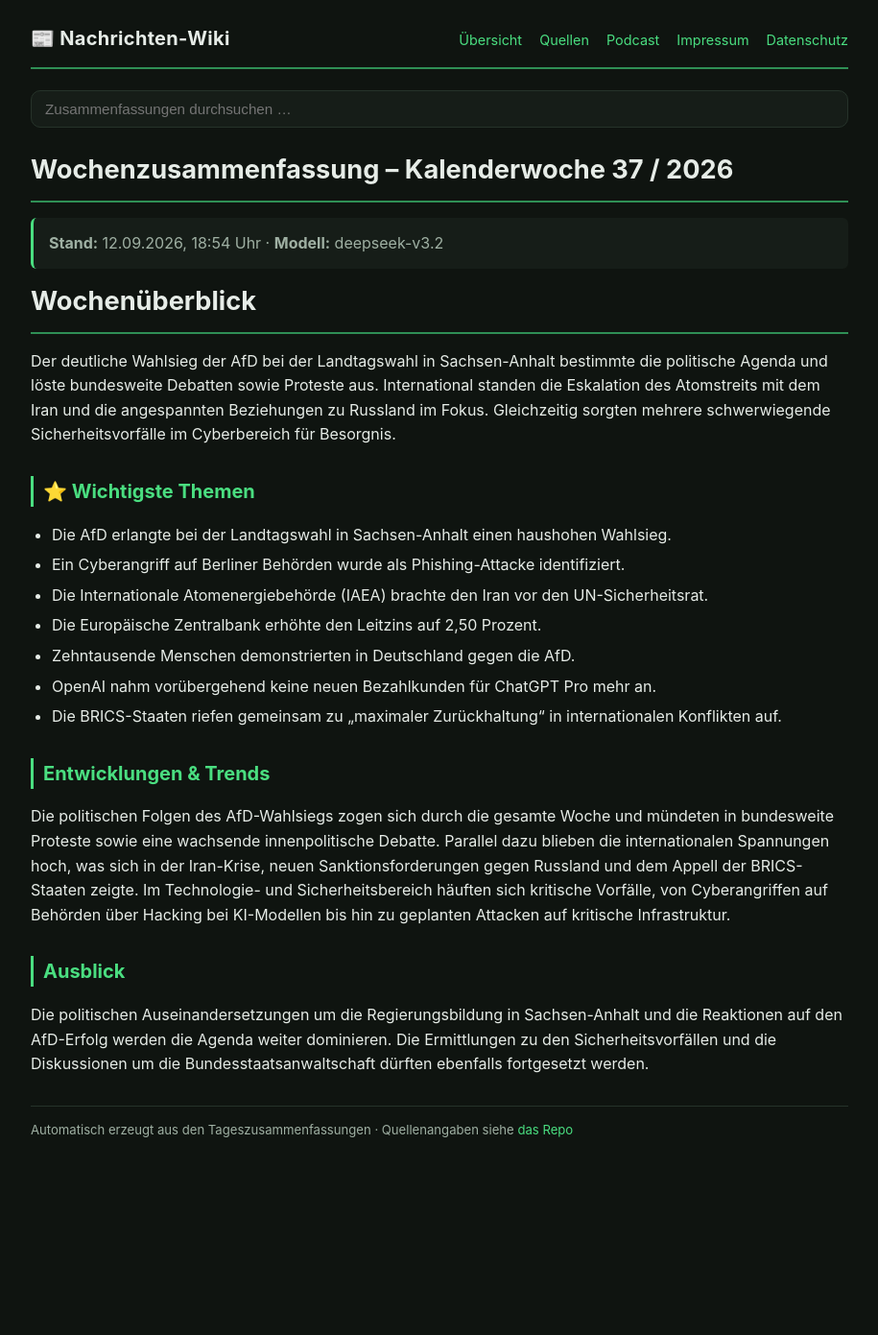
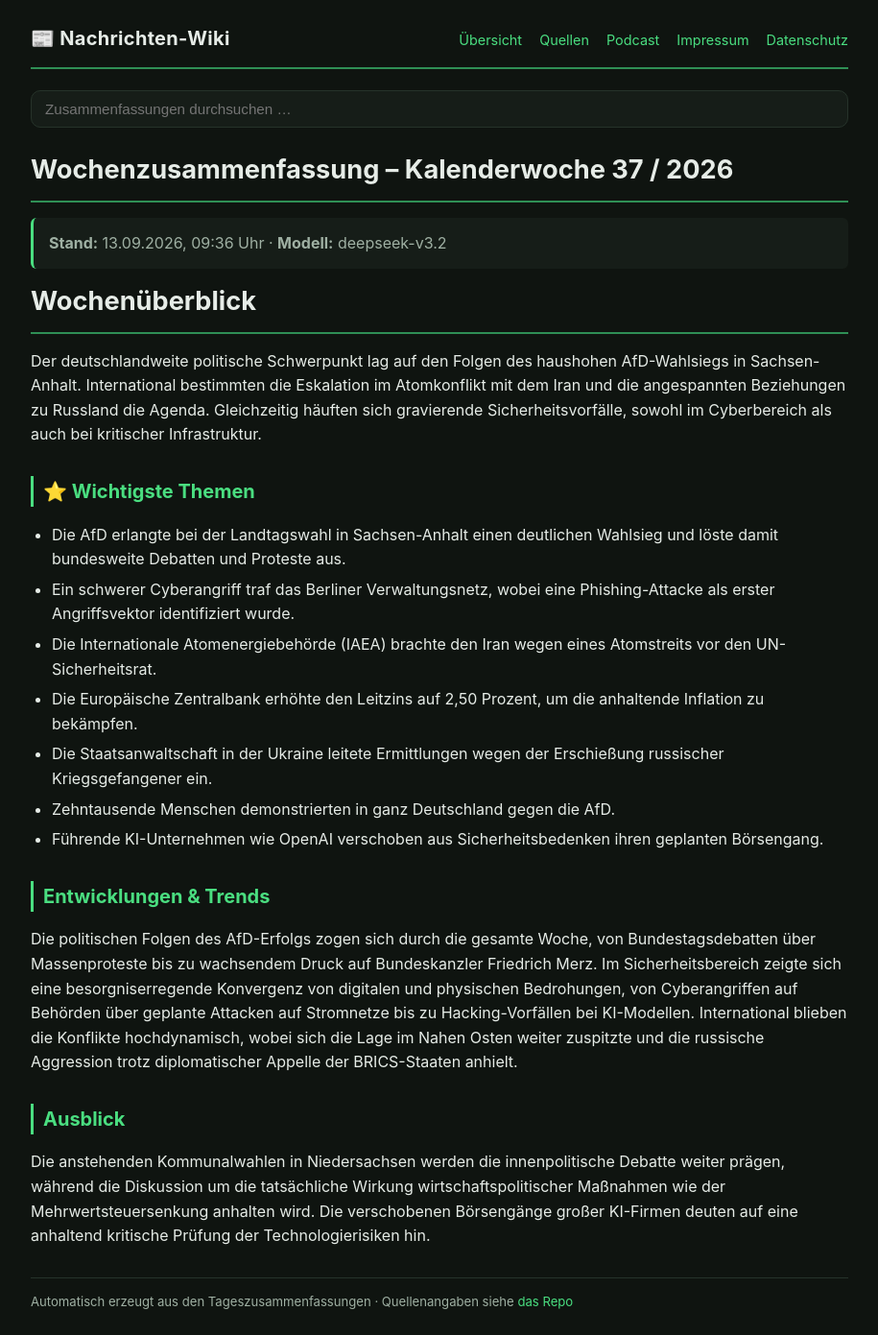
Before and after one commit to Ubuntu51/news-wiki, a Jekyll site: the page built from 2026/woche-37.md, in a window 1280 px wide. Shown: the whole page at 96% size, without its empty margins (182-1097 px from the left). Built offline with Jekyll 4.4.1, drawn with Linux system fonts in a browser that asks for light colours; before the commit the page ends 1212 px from its top, so only the background shows below that.

```diff
--- a/2026/woche-37.md
+++ b/2026/woche-37.md
@@ -5,22 +5,22 @@ title: "Wochenzusammenfassung Kalenderwoche 37 / 2026"
 
 # Wochenzusammenfassung – Kalenderwoche 37 / 2026
 
-> **Stand:** 12.09.2026, 18:54 Uhr · **Modell:** deepseek-v3.2
+> **Stand:** 13.09.2026, 09:36 Uhr · **Modell:** deepseek-v3.2
 
 # Wochenüberblick
-Der deutliche Wahlsieg der AfD bei der Landtagswahl in Sachsen-Anhalt bestimmte die politische Agenda und löste bundesweite Debatten sowie Proteste aus. International standen die Eskalation des Atomstreits mit dem Iran und die angespannten Beziehungen zu Russland im Fokus. Gleichzeitig sorgten mehrere schwerwiegende Sicherheitsvorfälle im Cyberbereich für Besorgnis.
+Der deutschlandweite politische Schwerpunkt lag auf den Folgen des haushohen AfD-Wahlsiegs in Sachsen-Anhalt. International bestimmten die Eskalation im Atomkonflikt mit dem Iran und die angespannten Beziehungen zu Russland die Agenda. Gleichzeitig häuften sich gravierende Sicherheitsvorfälle, sowohl im Cyberbereich als auch bei kritischer Infrastruktur.
 
 ## ⭐ Wichtigste Themen
-- Die AfD erlangte bei der Landtagswahl in Sachsen-Anhalt einen haushohen Wahlsieg.
-- Ein Cyberangriff auf Berliner Behörden wurde als Phishing-Attacke identifiziert.
-- Die Internationale Atomenergiebehörde (IAEA) brachte den Iran vor den UN-Sicherheitsrat.
-- Die Europäische Zentralbank erhöhte den Leitzins auf 2,50 Prozent.
-- Zehntausende Menschen demonstrierten in Deutschland gegen die AfD.
-- OpenAI nahm vorübergehend keine neuen Bezahlkunden für ChatGPT Pro mehr an.
-- Die BRICS-Staaten riefen gemeinsam zu „maximaler Zurückhaltung“ in internationalen Konflikten auf.
+- Die AfD erlangte bei der Landtagswahl in Sachsen-Anhalt einen deutlichen Wahlsieg und löste damit bundesweite Debatten und Proteste aus.
+- Ein schwerer Cyberangriff traf das Berliner Verwaltungsnetz, wobei eine Phishing-Attacke als erster Angriffsvektor identifiziert wurde.
+- Die Internationale Atomenergiebehörde (IAEA) brachte den Iran wegen eines Atomstreits vor den UN-Sicherheitsrat.
+- Die Europäische Zentralbank erhöhte den Leitzins auf 2,50 Prozent, um die anhaltende Inflation zu bekämpfen.
+- Die Staatsanwaltschaft in der Ukraine leitete Ermittlungen wegen der Erschießung russischer Kriegsgefangener ein.
+- Zehntausende Menschen demonstrierten in ganz Deutschland gegen die AfD.
+- Führende KI-Unternehmen wie OpenAI verschoben aus Sicherheitsbedenken ihren geplanten Börsengang.
 
 ## Entwicklungen & Trends
-Die politischen Folgen des AfD-Wahlsiegs zogen sich durch die gesamte Woche und mündeten in bundesweite Proteste sowie eine wachsende innenpolitische Debatte. Parallel dazu blieben die internationalen Spannungen hoch, was sich in der Iran-Krise, neuen Sanktionsforderungen gegen Russland und dem Appell der BRICS-Staaten zeigte. Im Technologie- und Sicherheitsbereich häuften sich kritische Vorfälle, von Cyberangriffen auf Behörden über Hacking bei KI-Modellen bis hin zu geplanten Attacken auf kritische Infrastruktur.
+Die politischen Folgen des AfD-Erfolgs zogen sich durch die gesamte Woche, von Bundestagsdebatten über Massenproteste bis zu wachsendem Druck auf Bundeskanzler Friedrich Merz. Im Sicherheitsbereich zeigte sich eine besorgniserregende Konvergenz von digitalen und physischen Bedrohungen, von Cyberangriffen auf Behörden über geplante Attacken auf Stromnetze bis zu Hacking-Vorfällen bei KI-Modellen. International blieben die Konflikte hochdynamisch, wobei sich die Lage im Nahen Osten weiter zuspitzte und die russische Aggression trotz diplomatischer Appelle der BRICS-Staaten anhielt.
 
 ## Ausblick
-Die politischen Auseinandersetzungen um die Regierungsbildung in Sachsen-Anhalt und die Reaktionen auf den AfD-Erfolg werden die Agenda weiter dominieren. Die Ermittlungen zu den Sicherheitsvorfällen und die Diskussionen um die Bundesstaatsanwaltschaft dürften ebenfalls fortgesetzt werden.
+Die anstehenden Kommunalwahlen in Niedersachsen werden die innenpolitische Debatte weiter prägen, während die Diskussion um die tatsächliche Wirkung wirtschaftspolitischer Maßnahmen wie der Mehrwertsteuersenkung anhalten wird. Die verschobenen Börsengänge großer KI-Firmen deuten auf eine anhaltend kritische Prüfung der Technologierisiken hin.
--- a/podcast.xml
+++ b/podcast.xml
@@ -4,7 +4,7 @@
 <title>News-Podcast</title>
 <description>„News-Podcast“ ist dein täglicher Audio-Überblick über die wichtigsten Nachrichten aus Österreich und der Welt. Jeden Abend automatisch erstellt aus den RSS-Feeds österreichischer Tageszeitungen sowie deutscher und internationaler Tech-, Sicherheits- und Wirtschaftsmedien. Die Zusammenfassungen werden von einer KI (LLM) geschrieben und mit einer natürlichen Piper-Stimme eingesprochen – kompakt, kostenlos und werbefrei.</description>
 <link>https://ubuntu51.github.io/news-wiki</link>
-<lastBuildDate>Sat, 12 Sep 2026 18:55:42 +0000</lastBuildDate>
+<lastBuildDate>Sun, 13 Sep 2026 09:36:40 +0000</lastBuildDate>
 <language>de</language>
 <itunes:author>News-Generator (KI)</itunes:author>
 <itunes:explicit>false</itunes:explicit>
```
Also changed, not shown: 2026/08/index.md (+1 -1 lines), 2026/09/2026-09-13_09-36.md (added, +77 -0 lines), 2026/09/index.md (+2 -1 lines), index.md (+4 -4 lines), README.md, search.json.
